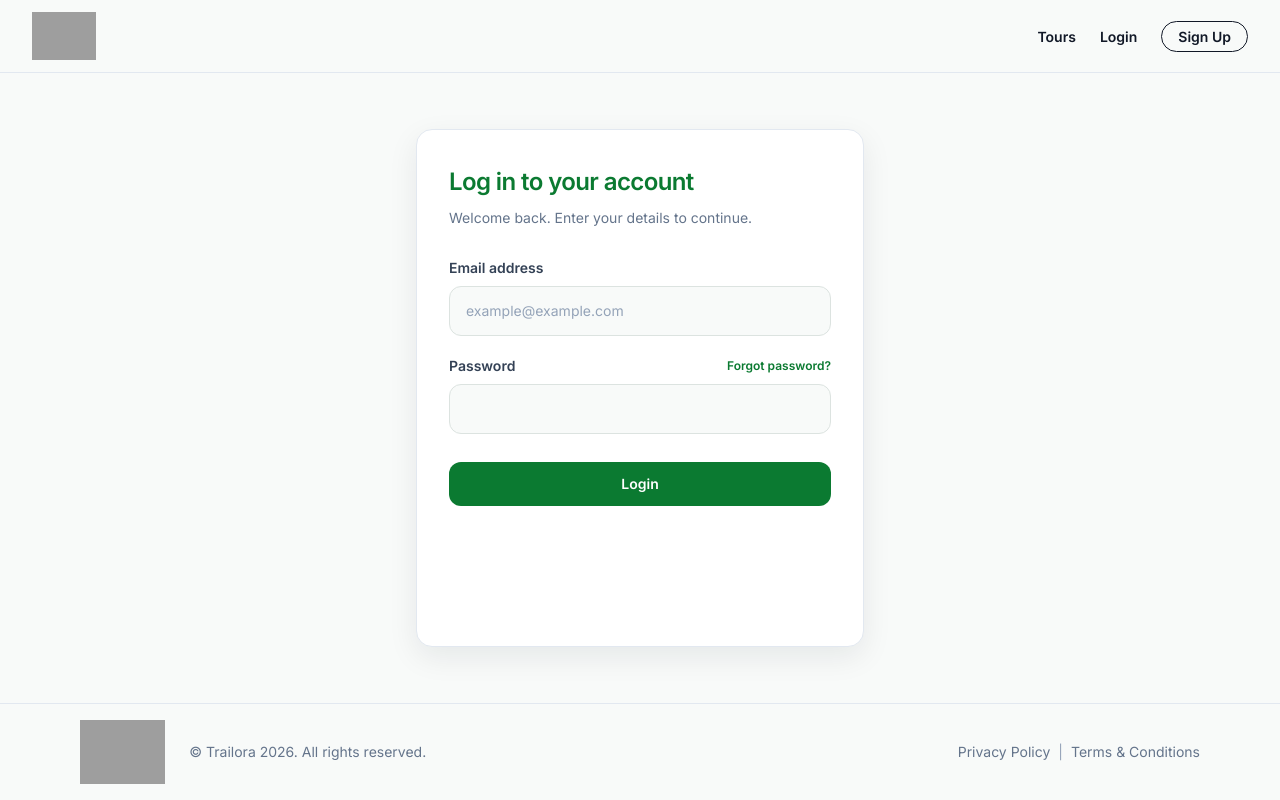
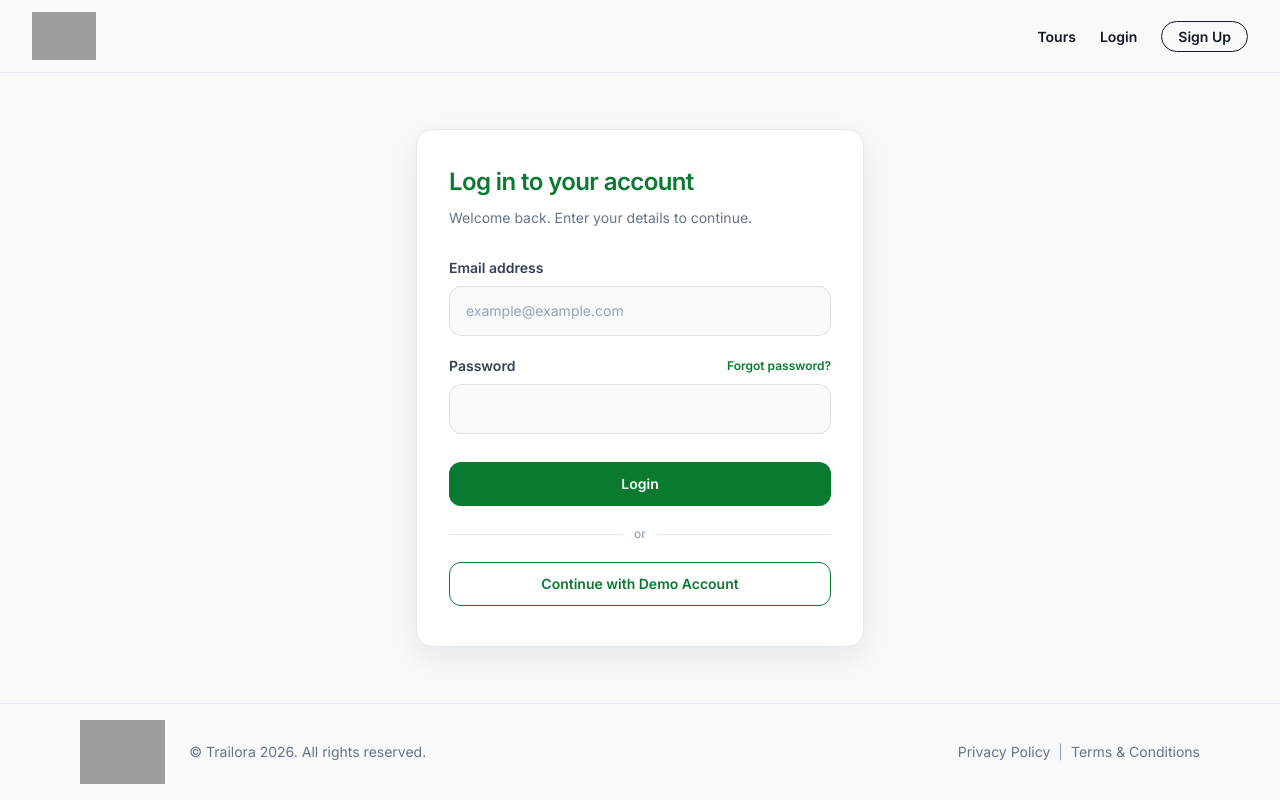
Before and after one commit to armita1988/trailora-frontend, a React (Vite) app: page /login in a window 1280 px wide. Built offline with nearby package versions, Linux system fonts and the light colour scheme; no server answers; grey boxes are pictures that could not be loaded.

Commit message:
add demo account for login

```diff
--- a/src/components/Header.jsx
+++ b/src/components/Header.jsx
@@ -38,7 +38,7 @@ export default function Header() {
   };
 
   const mobileItemClass =
-    'group flex min-h-10 w-full items-center gap-2.5 rounded-lg px-3 py-2 text-[13px] font-medium leading-5 text-[#1F2937] transition-colors duration-200 hover:bg-[#F4F8F6] hover:text-[#0B7A31] md:block md:min-h-0 md:w-auto md:rounded-none md:bg-transparent md:p-0 md:text-sm md:font-semibold md:leading-normal md:text-[#111827] md:hover:bg-transparent';
+    'group flex min-h-10 w-full items-center gap-2.5 rounded-lg px-4 py-2 text-[13px] font-medium leading-5 text-[#1F2937] transition-colors duration-200 hover:bg-[#F4F8F6] hover:text-[#0B7A31] md:block md:min-h-0 md:w-auto md:rounded-none md:bg-transparent md:p-0 md:text-sm md:font-semibold md:leading-normal md:text-[#111827] md:hover:bg-transparent';
 
   const mobileIconClass =
     'shrink-0 text-[#64748B] transition-colors duration-200 group-hover:text-[#0B7A31] md:hidden';
@@ -85,7 +85,7 @@ export default function Header() {
             }`}
           >
             <li className={mobileItemClass}>
-              <Mountain size={16} strokeWidth={2} className={mobileIconClass} />
+              {/* <Mountain size={16} strokeWidth={2} className={mobileIconClass} /> */}
 
               <NavLink
                 to="/"
@@ -173,7 +173,7 @@ export default function Header() {
             ) : (
               <>
                 <li className={mobileItemClass}>
-                  <Lock size={16} strokeWidth={2} className={mobileIconClass} />
+                  {/* <Lock size={16} strokeWidth={2} className={mobileIconClass} /> */}
 
                   <NavLink
                     to="/login"
--- a/src/components/SearchBar.jsx
+++ b/src/components/SearchBar.jsx
@@ -258,7 +258,7 @@ export default function SearchBar() {
           />
 
           <input
-            className="font-inter xs:text-sm xs:placeholder:text-sm h-11 w-full rounded-xl border border-[#E5E7EB] bg-[#F9FAFB] pr-3 pl-9 text-xs font-normal text-[#111827] transition-all duration-200 outline-none placeholder:text-xs placeholder:font-light placeholder:text-[#9CA3AF] focus:border-[#0B7A31] focus:bg-white focus:ring-2 focus:ring-[#0B7A31]/15"
+            className="font-inter xs:text-base xs:placeholder:text-sm h-11 w-full rounded-xl border border-[#E5E7EB] bg-[#F9FAFB] pr-3 pl-9 text-xs font-normal text-[#111827] transition-all duration-200 outline-none placeholder:text-xs placeholder:font-light placeholder:text-[#9CA3AF] focus:border-[#0B7A31] focus:bg-white focus:ring-2 focus:ring-[#0B7A31]/15"
             name="search"
             type="search"
             enterKeyHint="search"
--- a/src/pages/Login.jsx
+++ b/src/pages/Login.jsx
@@ -16,11 +16,23 @@ export default function Login() {
 
   const from = location.state?.from || '/';
 
-  const handleSubmit = async (e) => {
+  const handleLoginWithTestAccount = async (e) => {
     e.preventDefault();
+    const demoEmail = import.meta.env.VITE_DEMO_EMAIL;
+    const demoPassword = import.meta.env.VITE_DEMO_PASSWORD;
+    setEmail(demoEmail);
+    setPassword(demoPassword);
+    await performLogin(demoEmail, demoPassword);
+  };
 
+  const handleLoginWithUserAccount = async (e) => {
+    e.preventDefault();
+    await performLogin(email, password);
+  };
+
+  const performLogin = async (loginEmail, loginPassword) => {
     try {
-      await login(email, password);
+      await login(loginEmail, loginPassword);
       setShowSuccess(true);
 
       const options = {
@@ -69,7 +81,10 @@ export default function Login() {
           </p>
         </div>
 
-        <form onSubmit={handleSubmit} className="flex w-full flex-col gap-5">
+        <form
+          onSubmit={handleLoginWithUserAccount}
+          className="flex w-full flex-col gap-5"
+        >
           <div className="flex flex-col items-start gap-2">
             <label
               htmlFor="email"
@@ -122,6 +137,20 @@ export default function Login() {
           >
             Login
           </button>
+
+          <div className="flex items-center gap-3">
+            <div className="h-px flex-1 bg-[#E2E8F0]" />
+            <span className="text-xs font-medium text-[#94A3B8]">or</span>
+            <div className="h-px flex-1 bg-[#E2E8F0]" />
+          </div>
+
+          <button
+            onClick={handleLoginWithTestAccount}
+            type="button"
+            className="min-h-11 w-full cursor-pointer rounded-xl border border-[#0B7A31] bg-white px-6 py-2.5 text-sm font-semibold text-[#0B7A31] transition-colors duration-200 hover:bg-[#F0FDF4] focus:ring-2 focus:ring-[#0B7A31]/20 focus:outline-none"
+          >
+            Continue with Demo Account
+          </button>
         </form>
       </div>
     </>
```
